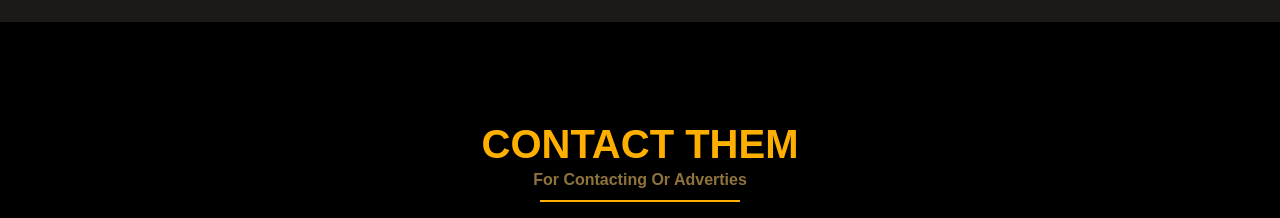
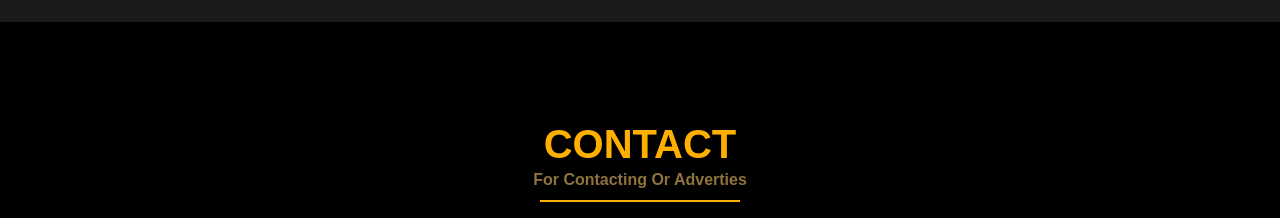
Before and after one commit to AbdulrhmanGoni/Ai_Show, a React (Create React App) app: page / in a window 1280 px wide. Shown: the part 7360-7578 px from the top of the page. Built offline with nearby package versions, Linux system fonts and the light colour scheme; no server answers.

Commit message:
Updated Title Of Contact Section

```diff
--- a/src/components/Contact.js
+++ b/src/components/Contact.js
@@ -8,7 +8,7 @@ function Contact() {
 
     return (
         <div id="contact" className="bg-color1">
-            <TitleSection title="Contact Them" brief="For Contacting Or Adverties"/>
+            <TitleSection title="Contact" brief="For Contacting Or Adverties"/>
             <EmailForm />
         </div>
     )
```
